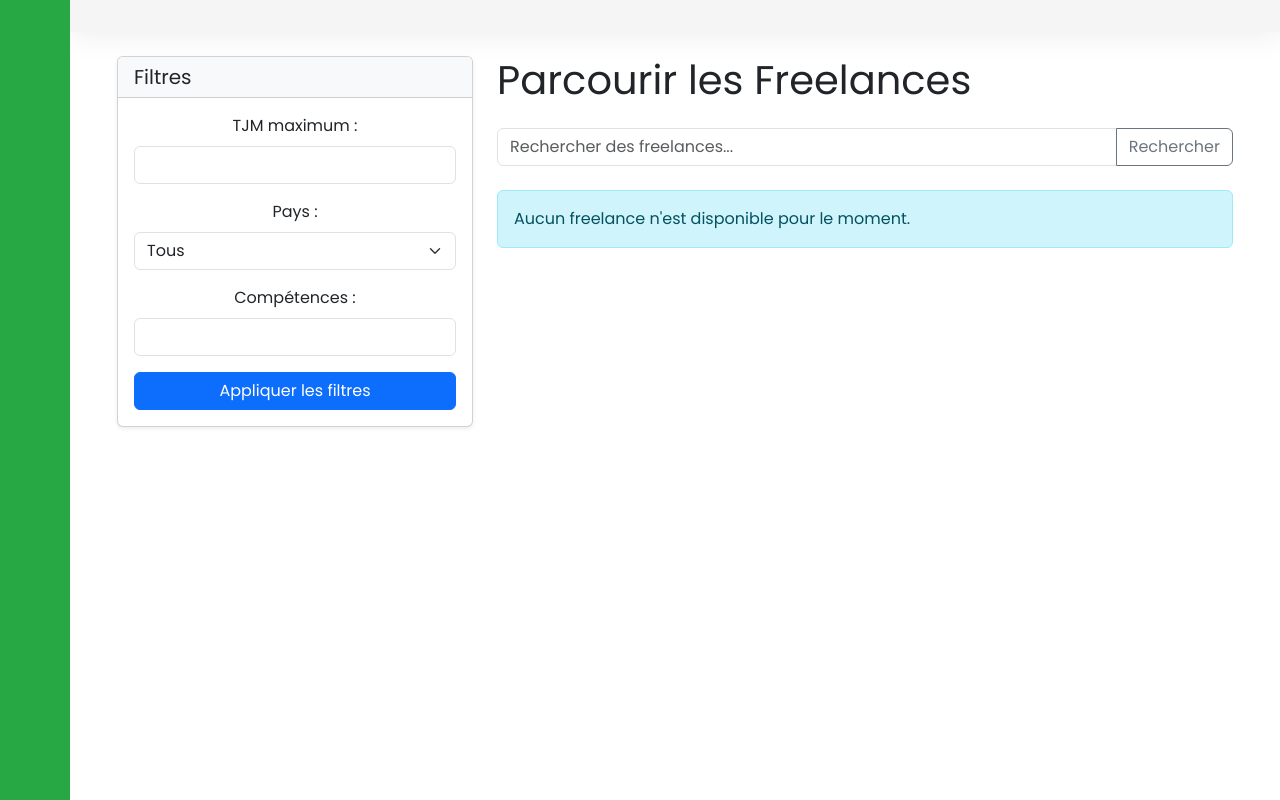
After one commit to ikastner/MissiOn, a Symfony app: template templates/website/admin/find_freelance/search_freelance.html.twig in a window 1280 px wide. The commit adds this page. Run offline with Twig, Linux system fonts and the light colour scheme; the template is opened without the code that fills it, so the values that code supplies are empty; some libraries are stand-ins or nearby versions.

Commit message:
access commit

```diff
--- a/config/routes.yaml
+++ b/config/routes.yaml
@@ -19,12 +19,12 @@ registration_gestionnaire:
     defaults: { type: 'gestionnaire'}  # Définit un paramètre 'type' pour le contrôleur
 
 registration_personel:
-    path: /register/personel  # URL pour l'inscription des gestionnaires
+    path: admin/register/personel  # URL pour l'inscription des gestionnaires
     controller: App\Controller\RegistrationController::register
     defaults: { type: 'personel'}  # Définit un paramètre 'type' pour le contrôleur
 
 personel_update:
-    path: /personel/{id}/edit
+    path: /admin/personel/{id}/edit
     controller: App\Controller\PersonelController::update
 
 # personel_delete:
--- a/public/css/style.css
+++ b/public/css/style.css
@@ -169,6 +169,74 @@ a.sidebar-link:hover {
     width: 40px;
 }
 
+@media (min-width: 768px) {}
 
+/* search freelance */
 
-@media (min-width: 768px) {}
+.freelance-card {
+    background-color: #f9f9f9;
+    border-radius: 8px;
+    padding: 15px;
+    box-shadow: 0 1px 3px rgba(0, 0, 0, 0.1);
+    display: flex;
+    justify-content: space-between;
+}
+
+.freelance-info h2 {
+    margin-top: 0;
+    color: #14a800;
+}
+
+.freelance-info .title {
+    color: #5e6d55;
+    font-size: 0.9em;
+    margin-bottom: 8px;
+}
+
+.freelance-info .rate {
+    font-weight: bold;
+    margin-bottom: 8px;
+}
+
+.freelance-info .location {
+    color: #5e6d55;
+    font-size: 0.9em;
+}
+
+.freelance-info .bio {
+    margin-top: 8px;
+    font-size: 0.9em;
+}
+
+.btn {
+    text-align: center;
+    text-decoration: none;
+}
+
+.btn-invite {
+    background-color: #14a800;
+    color: white;
+}
+
+.btn-details {
+    background-color: #e9e9e9;
+    color: #333;
+}
+
+/* dashbord mission */
+.card-title {
+    font-size: 1.25rem;
+}
+.card-body {
+    text-align: center;
+}
+.card-icon {
+    font-size: 3rem;
+    margin-bottom: 10px;
+}
+.section-header {
+    margin-bottom: 30px;
+}
+.dashboard-row {
+    margin-top: 30px;
+}
--- a/src/Controller/MissionController.php
+++ b/src/Controller/MissionController.php
@@ -12,7 +12,7 @@ use Symfony\Component\Routing\Attribute\Route;
 
 class MissionController extends AbstractController
 {
-    #[Route('/mission/create', name: 'create_missions')]
+    #[Route('/admin/mission/create', name: 'create_missions')]
     public function create_mission(Request $request, EntityManagerInterface $entityManager ): Response
     {
         $mission = new Missions();
@@ -46,7 +46,7 @@ class MissionController extends AbstractController
 
     }
 
-    #[Route('/mission', name: 'missions_list')]
+    #[Route('/admin/mission', name: 'missions_list')]
     public function list_missions(EntityManagerInterface $entityManager): Response
     {
         $missions = $entityManager->getRepository(Missions::class)->findAll();
--- a/src/Controller/PersonelController.php
+++ b/src/Controller/PersonelController.php
@@ -12,7 +12,7 @@ use Symfony\Component\Routing\Attribute\Route;
 
 class PersonelController extends AbstractController
 {
-    #[Route('/personel/list', name: 'personels_list')]
+    #[Route('/admin/personel/list', name: 'personels_list')]
     public function list_personel(EntityManagerInterface $entityManager): Response
     {
         $personels = $entityManager->getRepository(Personel::class)->findAll();
@@ -43,7 +43,7 @@ class PersonelController extends AbstractController
         ]);
     }
 
-    #[Route('/personel/{id}/delete', name: 'personel_delete', methods: ['DELETE'])]
+    #[Route('/admin/personel/{id}/delete', name: 'personel_delete', methods: ['DELETE'])]
     public function delete(Request $request, Personel $personel, EntityManagerInterface $entityManager): Response
     {
         // Vérifie le token CSRF
--- a/src/Security/UserAuthAuthenticator.php
+++ b/src/Security/UserAuthAuthenticator.php
@@ -58,9 +58,9 @@ class UserAuthAuthenticator extends AbstractLoginFormAuthenticator
                 case 'freelance':
                     return new RedirectResponse($this->urlGenerator->generate('app_freelance_view'));
                 case 'gestionnaire':
-                    return new RedirectResponse($this->urlGenerator->generate('app_gestionnaire_view'));
+                    return new RedirectResponse($this->urlGenerator->generate('app_admin'));
                 case 'personel':
-                    return new RedirectResponse($this->urlGenerator->generate('app_gestionnaire_view'));
+                    return new RedirectResponse($this->urlGenerator->generate('app_admin'));
                 // // default:
                 //     return new RedirectResponse('/default/dashboard'); // Route par défaut
             }
--- /dev/null
+++ b/templates/website/admin/find_freelance/search_freelance.html.twig
@@ -0,0 +1,97 @@
+{% extends 'website/admin/layout/base.html.twig' %}
+
+{% block title %}Trouver des Freelances{% endblock %}
+
+{# {% block stylesheets %}
+    {{ parent() }}
+    <style>
+        body { font-family: Arial, sans-serif; background-color: #fff; margin: 0; padding: 0; }
+        .freelance-card { background-color: #f9f9f9; border-radius: 8px; padding: 15px; box-shadow: 0 1px 3px rgba(0,0,0,0.1); display: flex; justify-content: space-between; }
+        .freelance-info h2 { margin-top: 0; color: #14a800; }
+        .freelance-info .title { color: #5e6d55; font-size: 0.9em; margin-bottom: 8px; }
+        .freelance-info .rate { font-weight: bold; margin-bottom: 8px; }
+        .freelance-info .location { color: #5e6d55; font-size: 0.9em; }
+        .freelance-info .bio { margin-top: 8px; font-size: 0.9em; }
+        .btn { text-align: center; text-decoration: none; }
+        .btn-invite { background-color: #14a800; color: white; }
+        .btn-details { background-color: #e9e9e9; color: #333; }
+    </style>
+{% endblock %} #}
+
+{% block body %}
+<div class="container my-4">
+    <div class="row">
+        <!-- Filters Section -->
+        <div class="col-md-4">
+            <div class="card shadow-sm">
+                <div class="card-header bg-light">
+                    <h5 class="mb-0">Filtres</h5>
+                </div>
+                <div class="card-body">
+                    <form>
+                        <div class="mb-3">
+                            <label for="tjm" class="form-label">TJM maximum :</label>
+                            <input type="number" id="tjm" name="tjm" class="form-control">
+                        </div>
+
+                        <div class="mb-3">
+                            <label for="pays" class="form-label">Pays :</label>
+                            <select id="pays" name="pays" class="form-select">
+                                <option value="">Tous</option>
+                                <!-- Ajoutez les options de pays -->
+                            </select>
+                        </div>
+
+                        <div class="mb-3">
+                            <label for="competences" class="form-label">Compétences :</label>
+                            <input type="text" id="competences" name="competences" class="form-control">
+                        </div>
+
+                        <button type="submit" class="btn btn-primary w-100">Appliquer les filtres</button>
+                    </form>
+                </div>
+            </div>
+        </div>
+
+        <!-- Content Section -->
+        <div class="col-md-8">
+            <h1 class="mb-4">Parcourir les Freelances</h1>
+
+            <!-- Search Bar -->
+            <div class="input-group mb-4">
+                <input type="text" class="form-control" placeholder="Rechercher des freelances...">
+                <button class="btn btn-outline-secondary">Rechercher</button>
+            </div>
+
+            <!-- Freelance List -->
+            {% if freelances is defined and freelances|length > 0 %}
+                <div class="row gy-4">
+                    {% for freelance in freelances %}
+                        <div class="col-12">
+                            <div class="card freelance-card">
+                                <div class="card-body">
+                                    <h5 class="card-title text-success">{{ freelance.nom }}</h5>
+                                    <h6 class="card-subtitle text-muted">{{ freelance.titre }}</h6>
+                                    <p class="card-text mb-1"><strong>{{ freelance.TJM }} € / jour</strong></p>
+                                    <p class="card-text text-muted mb-2">{{ freelance.ville }}, {{ freelance.pays }}</p>
+                                    {% if freelance.biographie %}
+                                        <p class="card-text">{{ freelance.biographie|slice(0, 100) }}{% if freelance.biographie|length > 100 %}...{% endif %}</p>
+                                    {% endif %}
+                                </div>
+                                <div class="card-footer d-flex justify-content-end gap-2">
+                                    <a href="#" class="btn btn-sm btn-success">Inviter à l'emploi</a>
+                                    <a href="#" class="btn btn-sm btn-secondary">Détails</a>
+                                </div>
+                            </div>
+                        </div>
+                    {% endfor %}
+                </div>
+            {% else %}
+                <div class="alert alert-info" role="alert">
+                    Aucun freelance n'est disponible pour le moment.
+                </div>
+            {% endif %}
+        </div>
+    </div>
+</div>
+{% endblock %}
--- a/templates/website/admin/layout/base.html.twig
+++ b/templates/website/admin/layout/base.html.twig
@@ -11,7 +11,10 @@
         integrity="sha384-T3c6CoIi6uLrA9TneNEoa7RxnatzjcDSCmG1MXxSR1GAsXEV/Dwwykc2MPK8M2HN" crossorigin="anonymous"> #}
     <link href="https://cdn.jsdelivr.net/npm/bootstrap@5.3.3/dist/css/bootstrap.min.css" rel="stylesheet">
     <link href="https://cdnjs.cloudflare.com/ajax/libs/font-awesome/6.0.0-beta3/css/all.min.css" rel="stylesheet">
+    {% block stylesheets %}
+    {# {{ parent() }} #}
     <link rel="stylesheet" href="{{ asset('css/style.css') }}">
+    {% endblock %}
 </head>
 
 <body>
--- a/templates/website/admin/layout/sidebar.html.twig
+++ b/templates/website/admin/layout/sidebar.html.twig
@@ -9,11 +9,12 @@
             </div>
             <ul class="sidebar-nav">
                 <li class="sidebar-item">
-                    <a href="{{path('app_gestionnaire_view')}}" class="sidebar-link">
+                    <a href="{{path('app_admin')}}" class="sidebar-link">
                         <i class="lni lni-home"></i>
                         <span>Accueil</span>
                     </a>
                 </li>
+                {% if app.user and is_granted('ROLE_GESTIONNAIRE') %}
                     <li class="sidebar-item">
                         <a href="#" class="sidebar-link collapsed has-dropdown" data-bs-toggle="collapse"
                             data-bs-target="#auth" aria-expanded="false" aria-controls="auth">
@@ -22,13 +23,14 @@
                         </a>
                         <ul id="auth" class="sidebar-dropdown list-unstyled collapse" data-bs-parent="#sidebar">
                             <li class="sidebar-item">
-                            <a href="/register/personel" class="sidebar-link">Ajouter des personnels</a>
+                                <a href="{{ path('registration_personel')}}" class="sidebar-link">Ajouter des personnels</a>
                             </li>
                             <li class="sidebar-item">
-                            <a href="{{ path('personels_list')}}" class="sidebar-link">Liste des personnels</a>
+                                <a href="{{ path('personels_list') }}" class="sidebar-link">Liste des personnels</a>
                             </li>
                         </ul>
                     </li>
+                {% endif %}
                 <li class="sidebar-item">
                     <a href="#" class="sidebar-link collapsed has-dropdown" data-bs-toggle="collapse"
                         data-bs-target="#auth" aria-expanded="false" aria-controls="auth">
@@ -36,11 +38,19 @@
                         <span>Missions</span>
                     </a>
                     <ul id="auth" class="sidebar-dropdown list-unstyled collapse" data-bs-parent="#sidebar">
+                        {% if app.user and is_granted('ROLE_PERSONNEL') %}
                         <li class="sidebar-item">
                             <a href="{{ path('create_missions') }}" class="sidebar-link">Ajouter des missions</a>
                         </li>
+                        {% endif %}
                         <li class="sidebar-item">
                             <a href="{{ path('missions_list') }}" class="sidebar-link">Tous les missions</a>
+                        </li>
+                        <li class="sidebar-item">
+                            <a href="" class="sidebar-link">Missions en cours</a>
+                        </li>
+                        <li class="sidebar-item">
+                            <a href="" class="sidebar-link">Missions finies</a>
                         </li>
                     </ul>
                 </li>
@@ -74,7 +84,7 @@
                     </a>
                 </li>
                 <li class="sidebar-item">
-                    <a href="#" class="sidebar-link">
+                    <a href="{{path('app_find_freelance')}}" class="sidebar-link">
                         <i class="lni lni-search"></i>
                         <span>Trouver des freelances</span>
                     </a>
```
Also changed, not shown: src/Controller/HomeController.php (+7 -7 lines), src/Controller/WebsiteController.php (+25 -15 lines), templates/website/admin/index.html.twig (+108 -88 lines), 1 other file. Lines whose indentation alone changed are shown as unchanged.
